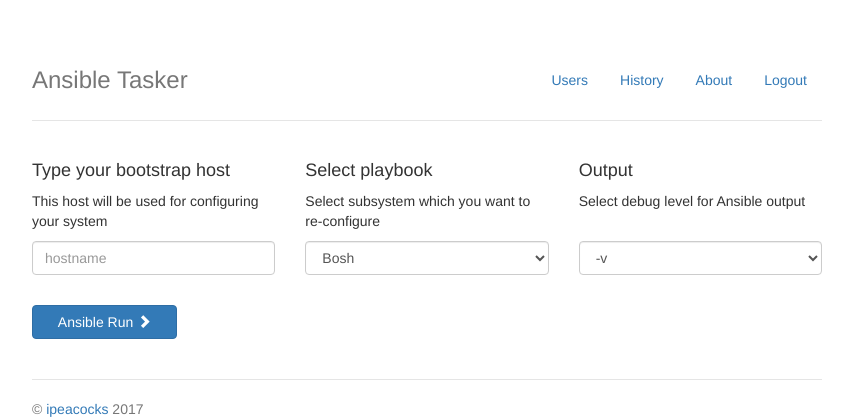
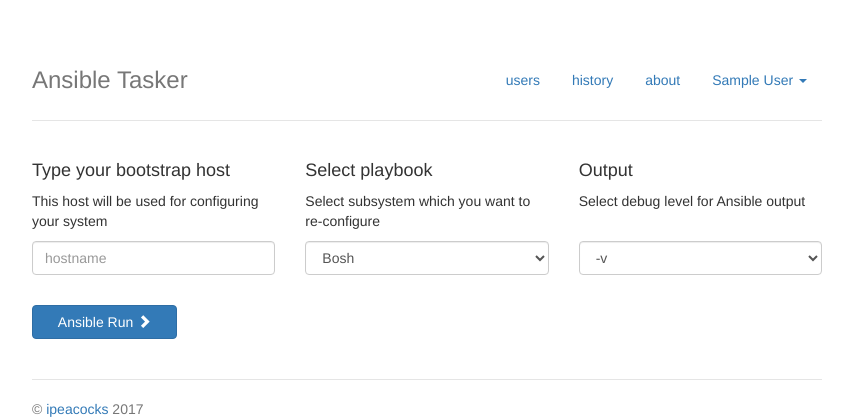
Before and after one commit to ipeacocks/ansibletasker, a Flask app: page / in a window 1280 px wide. Shown: the top 420 px of the page, without its empty margins (213-1066 px from the left). Run offline with Flask 2, Linux system fonts and the light colour scheme; the visitor is signed in with stand-in values (Sample User, id 1); some libraries are stand-ins or nearby versions.

Commit message:
Updated main page and template

```diff
--- a/project/main.py
+++ b/project/main.py
@@ -80,13 +80,14 @@ def login():
 def main():
     error = None
     form = AnsibleForm(request.form)
+    name = session['name']
     if request.method == 'POST':
         if form.validate_on_submit():
             session['hostname'] = form.hostname.data
             session['playbook'] = form.playbook.data
             session['output_level'] = form.output_level.data
             return redirect(url_for('output'))
-    return render_template('main.html', form=form, error=error)
+    return render_template('main.html', form=form, name=name, error=error)
 
 
 @app.route('/output')
--- a/project/templates/main.html
+++ b/project/templates/main.html
@@ -4,14 +4,19 @@
 
 <div class="header clearfix row">
     <nav>
-      <ul class="nav nav-pills pull-right">
-        {% if session.role == "admin" %}
-        <li role="presentation"><a href="{{ url_for('users') }}">Users</a></li>
-        {% endif %}
-        <li role="presentation"><a href="{{ url_for('history') }}">History</a></li>
-        <li role="presentation"><a href="{{ url_for('about') }}">About</a></li>
-        <li role="presentation"><a href="{{ url_for('logout') }}">Logout</a></li>
-      </ul>
+        <ul class="nav nav-pills pull-right">
+            {% if session.role == "admin" %}
+            <li role="presentation"><a href="{{ url_for('users') }}">users</a></li>
+            {% endif %}
+            <li role="presentation"><a href="{{ url_for('history') }}">history</a></li>
+            <li role="presentation"><a href="{{ url_for('about') }}">about</a></li>
+            <li class="dropdown">
+                <a href="#" class="dropdown-toggle" data-toggle="dropdown" role="button" aria-haspopup="true" aria-expanded="false">{{ name }} <span class="caret"></span></a>
+                <ul class="dropdown-menu">
+                    <li><a href="{{ url_for('logout') }}">logout</a></li>
+                </ul>
+            </li>
+        </ul>
     </nav>
     <h3 class="text-muted">Ansible Tasker</h3>
 </div>
```
